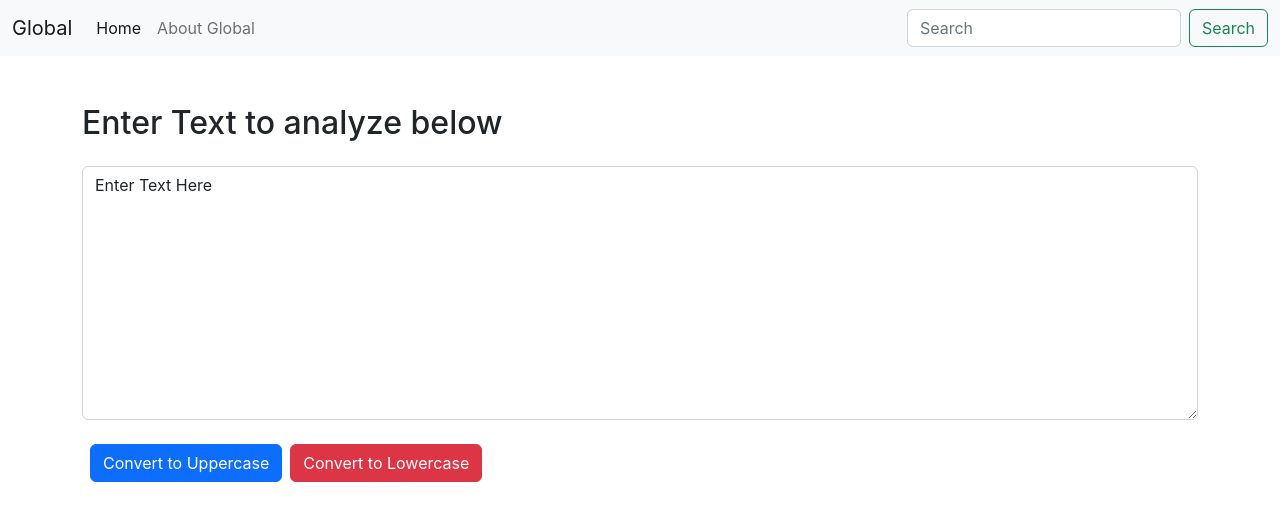
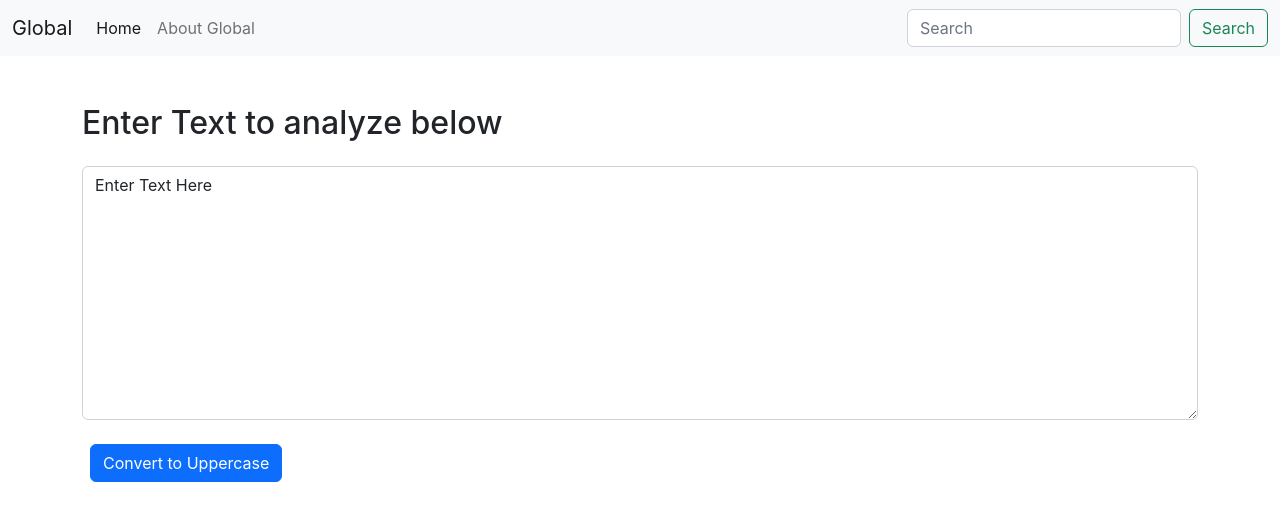
Before and after one commit to Faizan-Ramzan/React-App-Code-With-Harry-, a React (Create React App) app: page / in a window 1280 px wide. Shown: the top 520 px of the page. Built offline with nearby package versions, Linux system fonts and the light colour scheme.

Commit message:
Update TextForm.js

```diff
--- a/src/components/TextForm.js
+++ b/src/components/TextForm.js
@@ -4,11 +4,6 @@ import React, {useState} from 'react'
 export default function TextForm(props) {
     const handleUpClick = ()=>{
         let newText = text.toUpperCase();
-        setText(newText);
-    }
-
-    const handleLoClick = ()=> {
-        let newText = text.toLowerCase();
         setText(newText);
     }
 
@@ -25,7 +20,6 @@ export default function TextForm(props) {
                 <textarea className="form-control" name="description" onChange={handleOnChange} value={text} cols="30" rows="10"></textarea>
             </div>
             <button type="submit" className="btn btn-primary m-2" onClick={handleUpClick}>Convert to Uppercase</button>
-            <button type="submit" className="btn btn-danger" onClick={handleLoClick}>Convert to Lowercase</button>
         </div>
     )
 }
```
